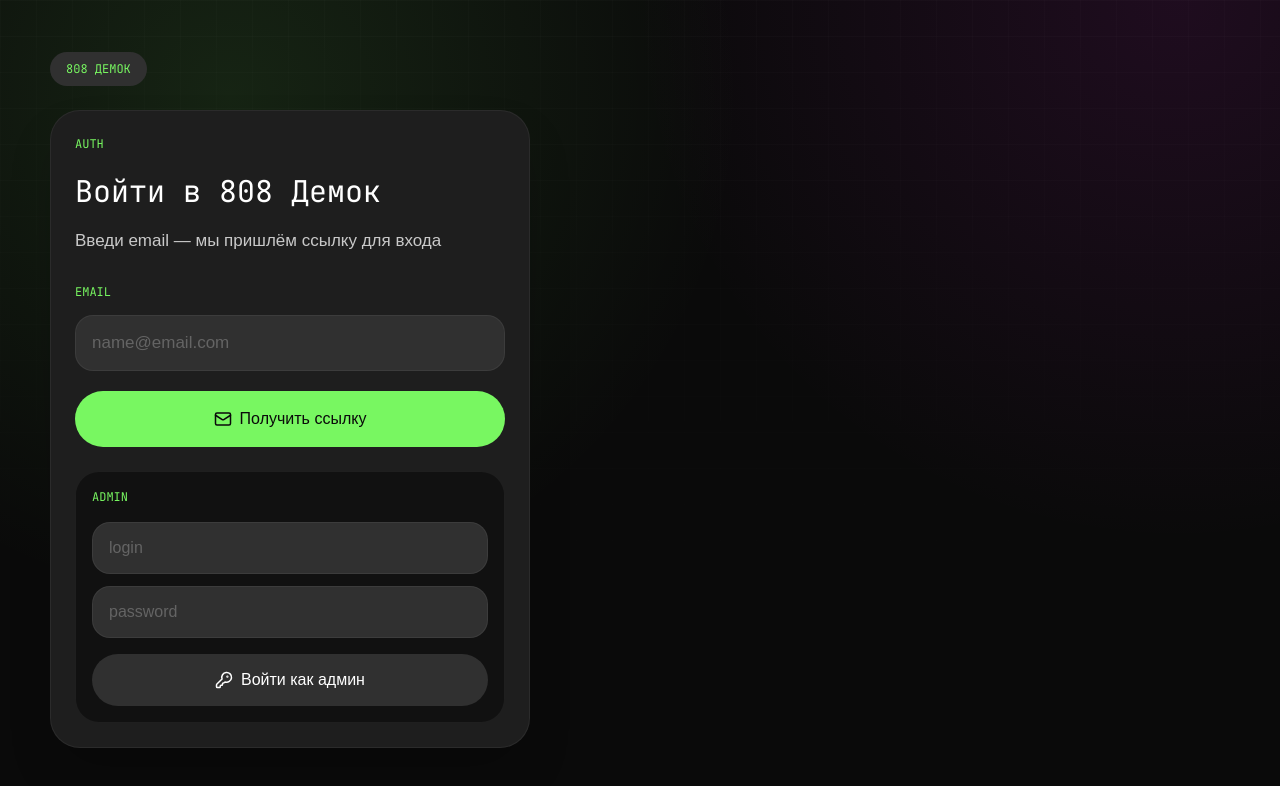
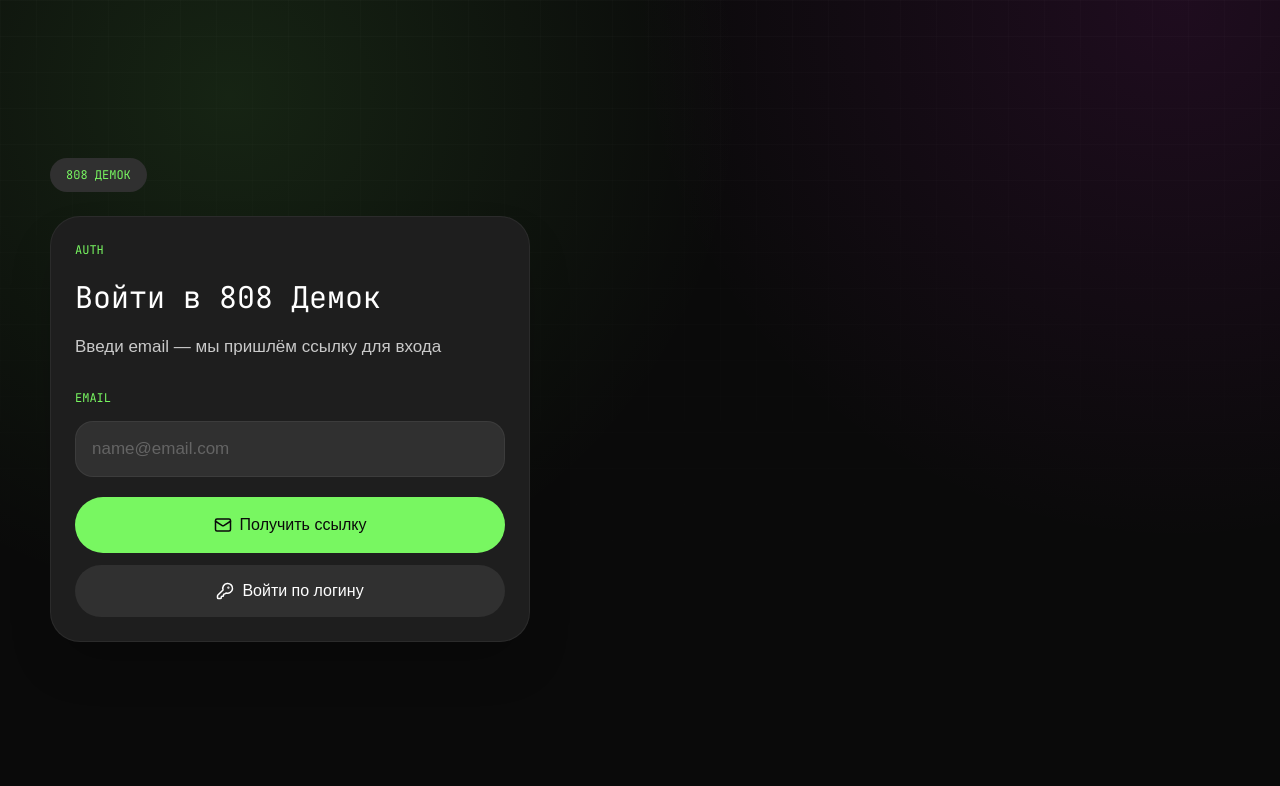
Before and after one commit to nikdiknik/808-site, a Next.js app: page /auth/sign-in in a window 1280 px wide. Shown: the top 786 px of the page. Built offline with nearby package versions, Linux system fonts and the light colour scheme; a web font is replaced by a local one.

Commit message:
Collapse login form behind button

```diff
--- a/components/auth/sign-in-form.tsx
+++ b/components/auth/sign-in-form.tsx
@@ -11,6 +11,7 @@ export function SignInForm({ initialError }: { initialError?: string }) {
   const [isLoading, setIsLoading] = useState(false);
   const [isAdminLoading, setIsAdminLoading] = useState(false);
   const [isSent, setIsSent] = useState(false);
+  const [isAdminOpen, setIsAdminOpen] = useState(false);
 
   async function submit(event: FormEvent<HTMLFormElement>) {
     event.preventDefault();
@@ -113,15 +114,15 @@ export function SignInForm({ initialError }: { initialError?: string }) {
         </p>
       ) : null}
 
-      <form onSubmit={submitAdmin} className="mt-6 rounded-[24px] border border-white/6 bg-[#111111] p-4">
-        <p className="heading-font text-[12px] uppercase text-[#78F761]">admin</p>
-        <div className="mt-4 grid gap-3">
+      {isAdminOpen ? (
+        <form onSubmit={submitAdmin} className="mt-3 rounded-[24px] border border-white/6 bg-[#111111] p-4">
+          <div className="grid gap-3">
             <input
               type="text"
               required
               value={adminLogin}
               onChange={(event) => setAdminLogin(event.target.value)}
-            placeholder="login"
+              placeholder="Логин"
               className="min-h-[52px] w-full rounded-[18px] border border-white/6 bg-[#303030] px-4 text-[16px] text-white outline-none placeholder:text-white/25 focus:border-[#78F761]"
             />
             <input
@@ -129,7 +130,7 @@ export function SignInForm({ initialError }: { initialError?: string }) {
               required
               value={adminPassword}
               onChange={(event) => setAdminPassword(event.target.value)}
-            placeholder="password"
+              placeholder="Пароль"
               className="min-h-[52px] w-full rounded-[18px] border border-white/6 bg-[#303030] px-4 text-[16px] text-white outline-none placeholder:text-white/25 focus:border-[#78F761]"
             />
           </div>
@@ -139,9 +140,23 @@ export function SignInForm({ initialError }: { initialError?: string }) {
             className="mt-4 flex min-h-[52px] w-full items-center justify-center gap-2 rounded-full bg-[#303030] px-5 text-[16px] font-bold text-white transition hover:bg-[#3D3D3D] disabled:cursor-not-allowed disabled:opacity-40"
           >
             {isAdminLoading ? <Loader2 size={18} className="animate-spin" /> : <KeyRound size={18} />}
-          {isAdminLoading ? "Входим" : "Войти как админ"}
+            {isAdminLoading ? "Входим" : "Войти по логину"}
           </button>
         </form>
+      ) : (
+        <button
+          type="button"
+          onClick={() => {
+            setError("");
+            setIsSent(false);
+            setIsAdminOpen(true);
+          }}
+          className="mt-3 flex min-h-[52px] w-full items-center justify-center gap-2 rounded-full bg-[#303030] px-5 text-[16px] font-bold text-white transition hover:bg-[#3D3D3D]"
+        >
+          <KeyRound size={18} />
+          Войти по логину
+        </button>
+      )}
     </div>
   );
 }
```
Lines whose indentation alone changed are shown as unchanged.
